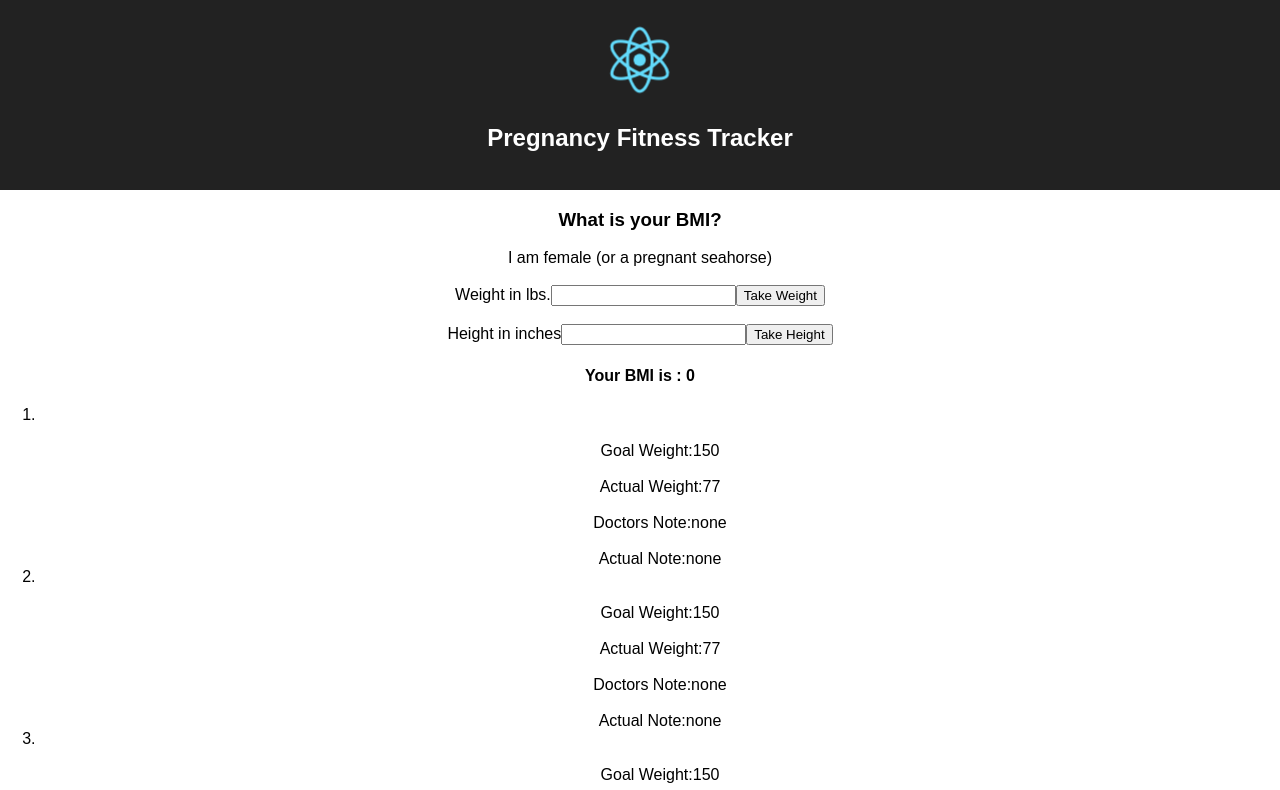
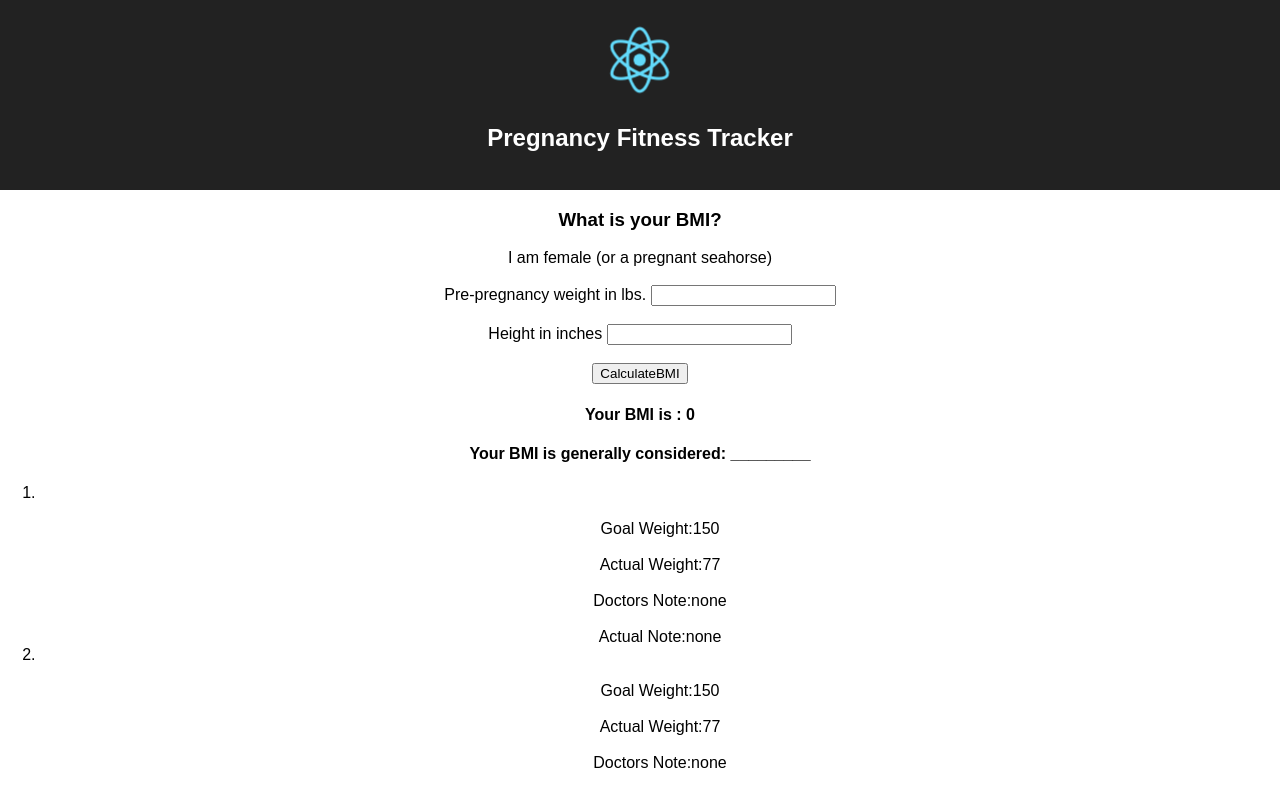
Before and after one commit to Vicki1/noServerProject, a React (Create React App) app: page / in a window 1280 px wide. Shown: the top 790 px of the page. Built offline with nearby package versions, Linux system fonts and the light colour scheme.

Commit message:
in progress

```diff
--- a/src/components/PatientInfo/PatientInfo.js
+++ b/src/components/PatientInfo/PatientInfo.js
@@ -6,12 +6,14 @@ export default class PatientInfo extends Component{
     constructor(){
         super();
         this.state={
-            startingWeight: 100,
-            height: 60,
-            calculatedBMI: 0
+            startingWeight: 40,
+            height: 20,
+            calculatedBMI: 0,
+            bmiRange: '_________'
         }
         this.handleWeightChange=this.handleWeightChange.bind(this);
         this.handleHeightChange=this.handleHeightChange.bind(this);
+        this.calculatBMI=this.calculatBMI.bind(this);
     }
 
 
@@ -35,23 +37,52 @@ combineClearWeight(state){
        this.clearInput();
    }
 
+   calculatBMI(state){
+      var convertedWeight= (this.state.startingWeight*0.45);
+      var convertedHeight= (this.state.height*0.025);
+      var heightSquared=Math.pow(convertedHeight,2);
+      var myCalculatedBMI= (convertedWeight/heightSquared);
+      this.setState({
+          calculatedBMI: myCalculatedBMI
+      })
+      var range= "HEALTHY";
+      if (18.5 <= myCalculatedBMI && myCalculatedBMI<= 24.9){
+       range = "HEALTHY";
+      }
+      else if (myCalculatedBMI < 18.5){
+         range = "TOO LOW, Please consult a doctor for special suggestions concerning your weight gain during pregnancy." ;
+      }
+      else if (myCalculatedBMI > 24.9){
+          range= "TOO HIGH, Please consult a doctor for special suggestions concerning your weight gain during pregnancy.";
+      }
+      else {
+          range="INVALID INPUT, Please input numeric values for height and weight"
+      }
+    this.setState({
+      bmiRange: range
+    })
+   }
+
     render(){
-       console.log(this.state.startingWeight)
-        console.log(this.state.height)
+       console.log(this.state)
+
         return(
             <div>
                 <h3>What is your BMI?</h3>
                  I am female (or a pregnant seahorse)
                  <br/>
                  <br/>
-              Weight in lbs.<input onChange={this.handleWeightChange}/>
-              <button id="addWeight" onClick={()=>this.combineAddClear(this.state.userInput)}>Take Weight</button>
+              Pre-pregnancy weight in lbs. <input onChange={this.handleWeightChange}/>
                <br/>
                <br/>
-               Height in inches<input onChange={this.handleHeightChange}/>
-               <button id="addHeight" onClick={()=>this.combineAddClear(this.state.userInput)}>Take Height</button>
+               Height in inches <input onChange={this.handleHeightChange}/>
                <br/>
-               <h4>Your BMI is : {this.state.calculatedBMI}</h4>
+               <br/>
+               <button id="addHeight" onClick={()=>this.calculatBMI()}>CalculateBMI</button>
+             <br/>
+
+             <h4>Your BMI is : {this.state.calculatedBMI}</h4>
+             <h4>Your BMI is generally considered: {this.state.bmiRange}</h4>
             </div>
         )
     }
```
